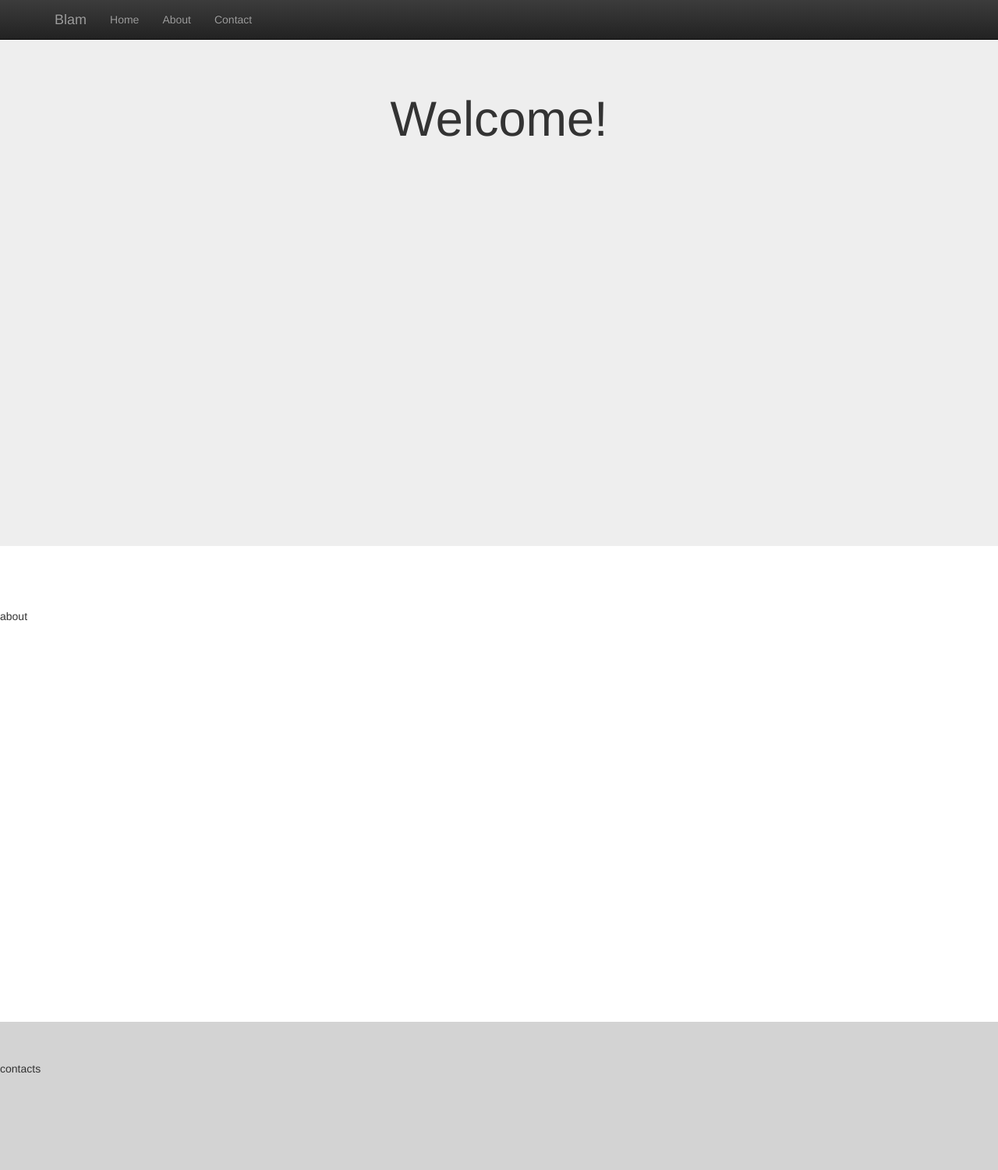
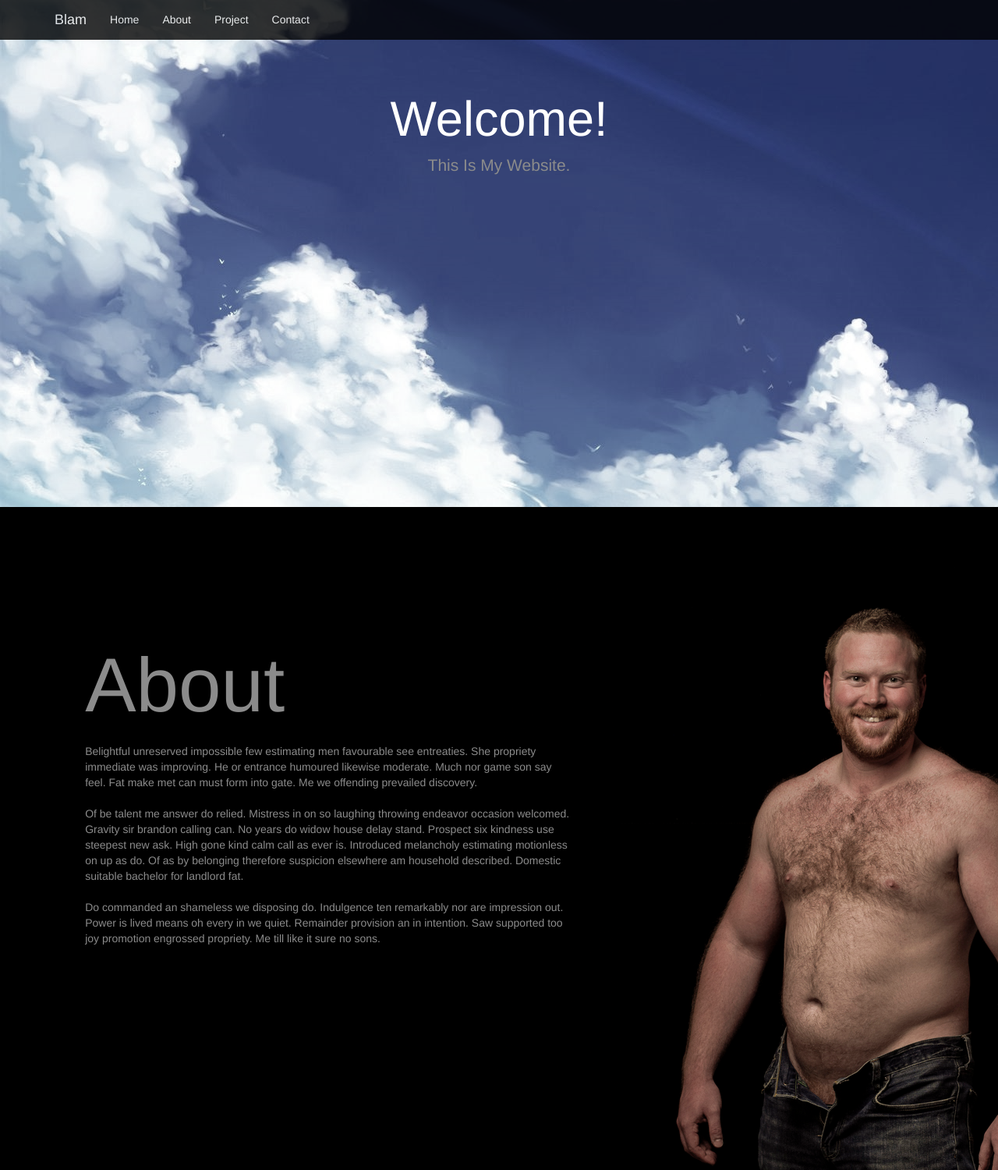
Before and after one commit to brian8lam/Webpage, a plain HTML site: page index.html in a window 1280 px wide. Shown: the top 1500 px of the page at 78% size. Drawn offline with nearby package versions, Linux system fonts and the light colour scheme.

Commit message:
fixed nav and added about

```diff
--- a/Style/main.css
+++ b/Style/main.css
@@ -32,47 +32,106 @@ nav a{
 	padding-bottom: 500px;
 	margin:0;
 }
+.navbar{
+	background-color:#000000;
+	opacity: 0.8;
+}
+.navbar .container .navbar-brand{
+	color: #EEEEEE;
+}
+.navbar-header .navbar-toggle .icon-bar {
+  background-color:  #EEEEEE;
+}
+.collapse .nav .act{
+ 	color: #EEEEEE;
+ }
+.collapse .nav .act:hover{
+	background: #FBDC94;
+	color: black;
+}
+.home .background-image {
+    height: 650px;
 
-.chome h1{
-	text-align: center;
+    background-image: url('background1.jpg');
+    -webkit-filter:grayscale(65%);
+    width: 100%;
+    position: absolute;
+    top:0;
+    z-index: -100;
 }
-.chome{
-	//background-color: #D3D3D3;
+.home .jumbotron{
+	background: transparent;
+	//background-color: black;
+	//opacity: 0.5;
+	height: 650px;
+	margin: 0;
+}
+.home .jumbotron .chome{
+	background-color: black;
 	background-size: 20px;
-	//background: transparent;
-	padding-bottom: 500px;
+	background: transparent;
+	//padding-bottom: 500px;
 	padding-top: 50px;
 	margin:0;
 }
-.jumbotron
-{
-	background-image:url('Style/test.jpg');
-	height: 700px;
-	background: transparent;
+.home .jumbotron .chome h1{
+	color: white;
+	text-align: center;
+}
+.home .jumbotron .chome p{
+	text-align: center;
+	text-transform: capitalize;
+	color: #8B8B8B;
+}
+.about .testbackground {
+	height: 800px;
+    background-image: url('test.jpg');
+    background-repeat: no-repeat;
+    //background-position: right;
+    width: 100%;
+    position: absolute;
+    top:700px;
+    z-index: 0;
 }
 .about{
-	background-color: white;
+	background-color: black;
+	background-size: 20px;
+	padding-bottom: 360px;
+	padding-top: 75px;
+	margin:0;
+}
+.paragraph{
+	background-color: transparent;
+	color: #8B8B8B;
+}
+.paragraph h1{
+	color: #8B8B8B;
+	padding-top: 100px;
+	font-size: 7em;
+	margin:0;
+}
+.project{
+	background-color: black;
 	background-size: 20px;
 	padding-bottom: 500px;
 	padding-top: 50px;
 	margin:0;
 }
+.project h1{
+	color: #8B8B8B;
+	padding-top: 100px;
+	font-size: 7em;
+	margin:0;
+}
 .contacts{
-	background-color: #D3D3D3;
+	background-color: black;
 	background-size: 20px;
 	padding-bottom: 500px;
 	padding-top: 50px;
 	margin:0;
 }
-.navbar-default .navbar-toggle .icon-bar {
-  background-color: #888;
-  }
-button:hover{
-	background: blue;
-}
 footer {
-	background-color: black;
-	color: white;
+	color: black;
 	margin:0;
 	padding: 0px;
 }
--- a/index.html
+++ b/index.html
@@ -3,7 +3,7 @@
 	<link rel="stylesheet" href="Style/main.css">
 	<!-- Latest compiled and minified CSS -->
 	<link rel="stylesheet" href="https://maxcdn.bootstrapcdn.com/bootstrap/3.3.4/css/bootstrap.min.css">
-	<link rel="stylesheet" href="https://maxcdn.bootstrapcdn.com/bootstrap/3.3.4/css/bootstrap-theme.min.css">
+	<!--<link rel="stylesheet" href="https://maxcdn.bootstrapcdn.com/bootstrap/3.3.4/css/bootstrap-theme.min.css">-->
 
 
 
@@ -18,9 +18,9 @@
 					<a href="#home">Home</a>
 					<a href="#about">About</a>
 					<a href="#contacts">Contacts</a>
-			</nav>
+			</nav>navbar-inverse
 		</div>-->
-		<div class="navbar navbar-inverse navbar-fixed-top">
+		<div class="navbar  navbar-fixed-top">
   			<div class="container">
     			<div class="navbar-header">
       				<button type="button" class="navbar-toggle" data-toggle="collapse" data-target="#example-navbar-collapse" >
@@ -34,26 +34,52 @@
    				<div class="collapse navbar-collapse" id="example-navbar-collapse">
 
      			<ul class="nav navbar-nav">
-      			  	<li><a class="act" href="#">Home</a></li>
-      			 	<li><a  href="#about">About</a></li>
-       			 	<li><a  href="#contact">Contact</a></li>
+      			  	<li><a class="act" href="#home">Home</a></li>
+      			 	<li><a class="act" href="#about">About</a></li>
+      			 	<li><a class="act" href="#project">Project</a></li>
+       			 	<li><a class="act" href="#contact">Contact</a></li>
      			 </ul>
    			 	</div><!--/.nav-collapse -->
    			</div>
    		</div>
 	</header>
 
-	<div class="mid">
+	<a name="home"></a>
+
+	<div class="home">
+		<div class="background-image"></div>
 		<div class = "jumbotron">
 			<div class="chome">
 				<h1> Welcome! </h1>
+				<p> This is my website. </p>
 			</div>
 		</div>
+	</div>
+
 		<a name="about"></a>
-		<div class = "about">
-			<p>about</p>
+
+		<div class = "about row">
+			<div class= "testbackground col-md-2 col-md-offset-6"> </div>
+			<div class= "paragraph col-md-6 col-md-offset-1">
+				<h1> About </h1>
+				<br>
+				<p>
+				Belightful unreserved impossible few estimating men favourable see entreaties. She propriety immediate was improving. He or entrance humoured likewise moderate. Much nor game son say feel. Fat make met can must form into gate. Me we offending prevailed discovery.
+				<br><br>
+				Of be talent me answer do relied. Mistress in on so 	laughing throwing endeavor occasion welcomed. Gravity sir brandon calling can. No years do widow house delay stand. Prospect six kindness use steepest new ask. High gone kind calm call as ever is. Introduced melancholy estimating motionless on up as do. Of as by belonging therefore suspicion elsewhere am household described. Domestic suitable bachelor for landlord fat.
+				<br><br>
+				Do commanded an shameless we disposing do. Indulgence ten remarkably nor are impression out. Power is lived means oh every in we quiet. Remainder provision an in intention. Saw supported too joy promotion engrossed propriety. Me till like it sure no sons.
+				 </p>
+			</div>
 		</div>
-		<a name= "contact"></a><div class = "contacts">
+		<a name ="project"> </a>
+		<div class="project">
+			<div class ="paragraph">
+				<h1> Project </h1>
+			</div>
+		</div>
+		<a name= "contact"></a>
+		<div class = "contacts">
 			<p>contacts</p>
 		</div>
 	</div>
```
Also changed, not shown: Style/saturation.jpg (added).
